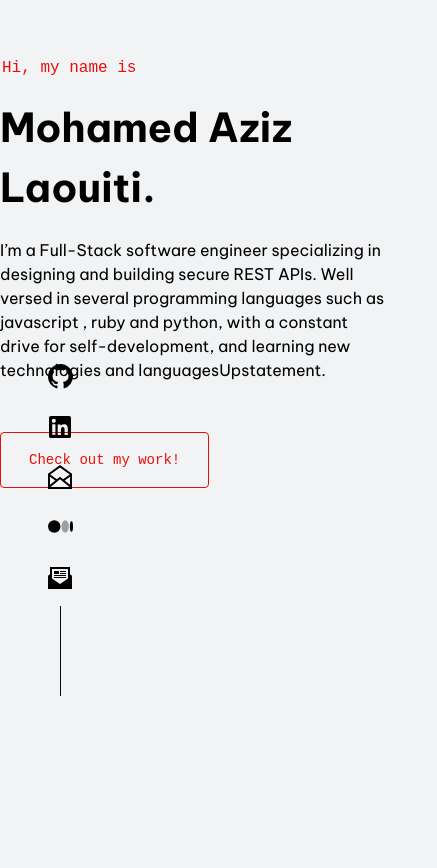
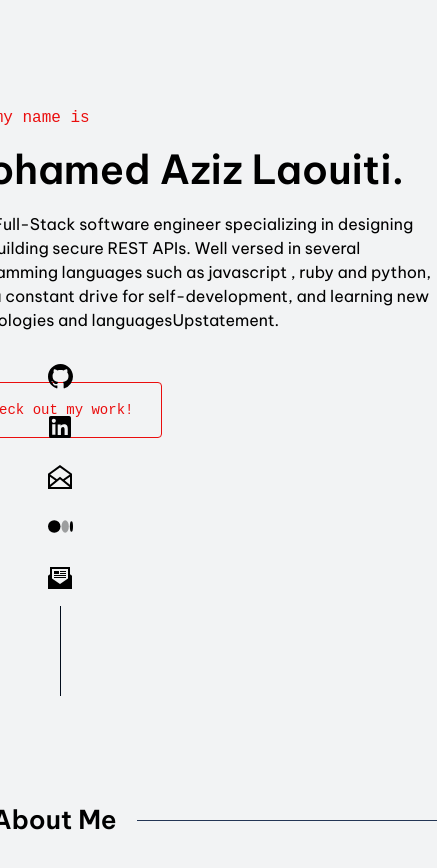
Before and after one commit to AZIZXlaouiti/portfolio, a React (Create React App) app: page / in a window 390 px wide. Shown: the part 148-1016 px from the top of the page, 437 px wide, since content can reach past the window. Before the commit the page ends 856 px from the top, so only its background shows below. Built offline with nearby package versions, Linux system fonts and the light colour scheme.

Commit message:
adding about section

```diff
--- a/src/App.js
+++ b/src/App.js
@@ -1,11 +1,14 @@
 import './App.scss';
 import { icons } from './assets/icons';
-const one = <h1>Hi, my name is </h1>;
-const two = <h2 className="big-heading">Mohamed Aziz Laouiti.</h2>;
-const three = <h3 className="big-heading"></h3>;
-const four = (
+import Bio from './components/Bio';
+const two = <h1 className="h1">Hi, my name is </h1> ;
+const three = <h2 className="big-heading">Mohamed Aziz Laouiti.</h2>;
+const four = <h3 className="big-heading"></h3>;
+const five = (
   <>
+
     <p>
+
       I’m a Full-Stack software engineer specializing in
       designing and building secure REST APIs.
       Well versed in several programming languages such
@@ -19,7 +22,7 @@ const four = (
     </p>
   </>
 );
-const five = (
+const six = (
   <div className="a">
   <a
     className="email-link"
@@ -30,7 +33,9 @@ const five = (
   </a>
 </div>
 );
-const items = [one, two, three, four, five];
+const one = <></>
+{/* <img src="https://user-images.githubusercontent.com/79036942/142129514-ce562c02-bca1-4e2a-b19c-266942493c8d.png"/> */}
+const items = [one, two, three, four, five, six];
 
 function App() {
   return (
@@ -41,6 +46,7 @@ function App() {
             <div key={i}>{item}</div>
             ))}
         </div>
+        <Bio/>
         <div className="container">
           <ul>
             <li><a>{icons[0].svg}</a></li>
--- a/src/App.scss
+++ b/src/App.scss
@@ -46,7 +46,7 @@
     // padding-bottom: 10vh;
   }
 
-  h1 {
+  .h1 {
     margin: 0 0 30px 4px;
     color: var(--green);
     font-family: var(--font-mono);
@@ -187,3 +187,72 @@ ul::after{
     margin: 0 auto;
     background-color: var(--dark-navy);
 }
+img{
+  bottom: 0;
+  height: 100%;
+  left: 0;
+  margin: 0;
+  max-width: none;
+  padding: 0;
+  position: absolute;
+  right: 0;
+  top: 0;
+  width: 100%;
+  object-fit: cover;
+  opacity: 1;
+}
+section {
+  margin: 0 auto;
+  padding: 100px 0;
+  max-width: 1000px;
+}
+.numbered-heading {
+  // display: -webkit-box;
+  // display: -webkit-flex;
+  // display: -ms-flexbox;
+  display: flex;
+  // -webkit-align-items: center;
+  -webkit-box-align: center;
+  // -ms-flex-align: center;
+  align-items: center;
+  position: relative;
+  margin: 10px 0 40px;
+  width: 100%;
+  font-size: clamp(26px,5vw,var(--fz-heading));
+  white-space: nowrap;
+}
+.numbered-heading:before {
+  position: relative;
+  bottom: 4px;
+  counter-increment: section;
+  content: '0' counter(section) '.';
+  margin-right: 10px;
+  color: var(--green);
+  font-family: var(--font-mono);
+  font-size: clamp(var(--fz-md),3vw,var(--fz-xl));
+  font-weight: 400;
+  margin-top: auto;
+}
+.numbered-heading:after {
+  content: '';
+  display: block;
+  position: relative;
+  top: -5px;
+  width: 300px;
+  height: 1px;
+  margin-left: 20px;
+  background-color: var(--lightest-navy);
+  margin-top: inherit;
+}
+h1,h2,h3{margin: 0 0 10px 0;
+    font-weight: 600;
+    color: var(--lightest-slate);
+    line-height: 1.1;
+}
+// h1 {
+//   margin: 0 0 30px 4px;
+//   color: var(--green);
+//   font-family: var(--font-mono);
+//   font-size: clamp(var(--fz-sm),5vw,var(--fz-md));
+//   font-weight: 400;
+// }
--- /dev/null
+++ b/src/components/Bio.js
@@ -0,0 +1,11 @@
+import React from 'react'
+
+const Bio = () => {
+    return (
+        <section>
+            <h2 className="numbered-heading">About Me</h2>
+        </section>
+    )
+}
+
+export default Bio
```
